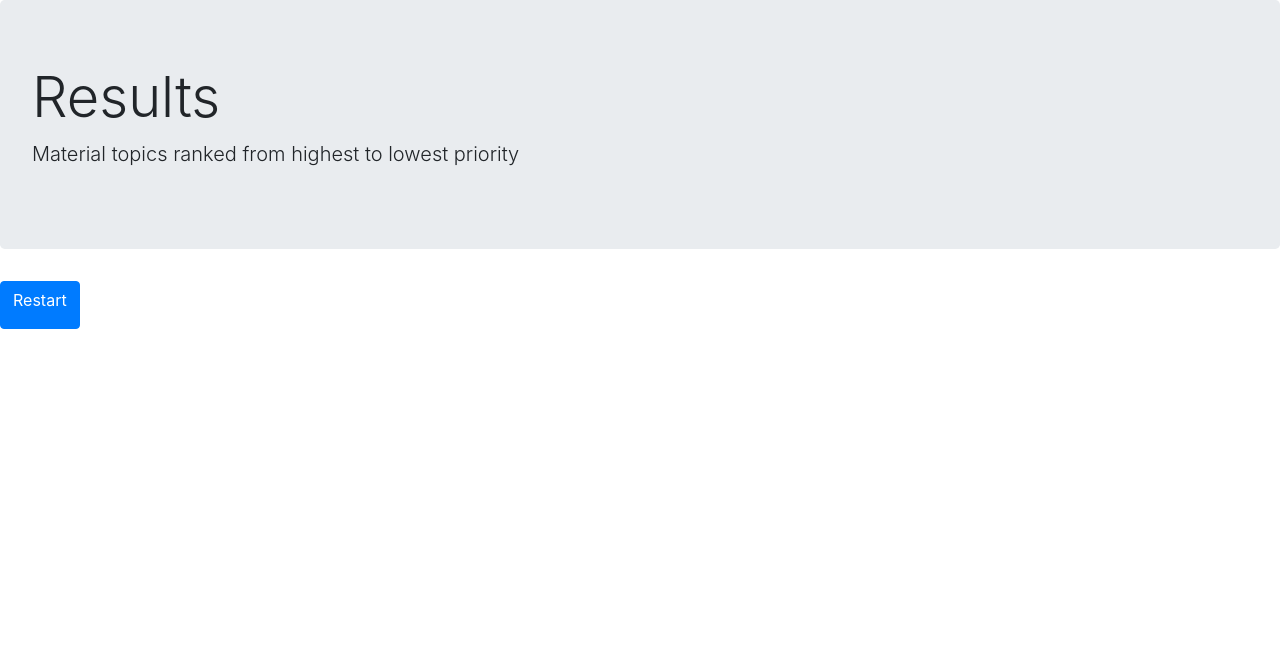
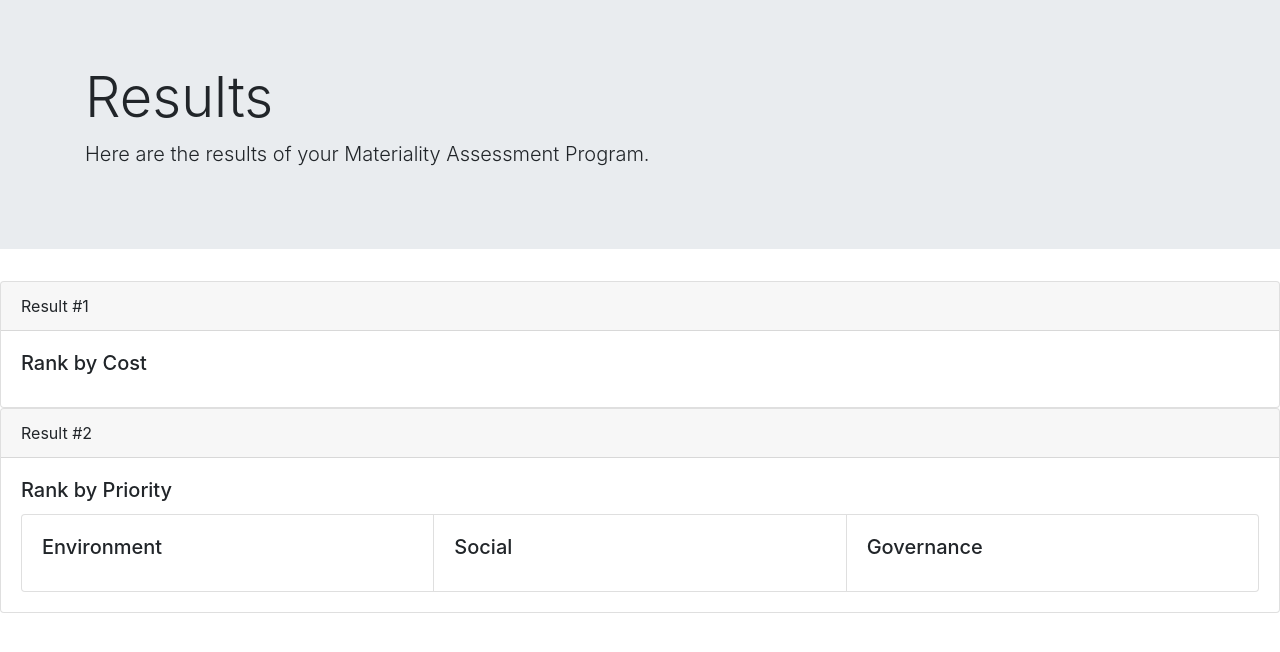
Before and after one commit to henrietta-k/flask, a Flask app: template templates/results.html in a window 1280 px wide. Shown: the top 652 px of the page. Run offline with Flask 3, Linux system fonts and the light colour scheme; the template is opened without the code that fills it, so the values that code supplies are empty; parts of the project's set-up code (start-up, migrations or seed data) failed here and were passed over; some libraries are stand-ins or nearby versions.

Commit message:
Fix GET, POST methods

```diff
--- a/app.py
+++ b/app.py
@@ -26,14 +26,18 @@ int_id = 1
 #For each subsequent question
 @app.route('/question/<int:id>', methods=["POST"])
 def question(id):
+    print("Here is the next question: ", ext_tracker.next_question())
     if ext_tracker.next_question():
         if id == 1:
-            #TODO: Initializing object costs
+            #Initializing object costs
             e_costs = request.form.getlist("e_cost")
             s_costs = request.form.getlist("s_cost")
             g_costs = request.form.getlist("g_cost")
+            ext_tracker.assign_costs(e_costs, s_costs, g_costs)
 
-            print("E costs: ", e_costs, "S costs: ", s_costs, "G costs: ", g_costs)
+            #TODO: see if this works and store it somewhere
+            #NOTE: either put it in a Tracker object or somehow get it to the results page
+            max = request.form.getlist("max")
 
             #Getting the Topics
             e, s, g = ext_tracker.get_topics()
@@ -41,6 +45,7 @@ def question(id):
             title, question = ext_tracker.next_question()
             return render_template("question.html", environment=e, social=s, governance=g, next=id, question=question, title=title)
         else:
+            print("I'm here now")
             e = request.form.getlist("e")
             s = request.form.getlist("s")
             g = request.form.getlist("g")
@@ -69,16 +74,8 @@ def question(id):
             e, s, g = int_tracker.get_topics()
             return render_template("question.html", environment=e, social=s, governance=g, next=int_id, question=question, title=title)
     else:
-        #Getting the calculated results
-        results_by_cost = merge_costs(int_tracker, ext_tracker)
-        results_by_rank = merge_ranking(int_tracker, ext_tracker)
-
-        #Results for each of the categories
-        e1, s1, g1 = results_by_cost
-        e2, s2, g2 = results_by_rank
-
-        #Final results will be displayed
-        return render_template("results.html", e_cost=e1, s_cost=s1, g_cost=g1, e_rank=e2, s_rank=s2, g_rank=g2)
+        #TODO: figure out how to get to this point --> code keeps breaking somewhere here
+        return render_template("pre-result.html")
 
 
 @app.route("/get-costs", methods=["POST"])
@@ -89,4 +86,24 @@ def get_costs():
     g = request.form.get("g")
     e, s, g = ext_tracker.initialize(e, s, g)
 
-    return render_template("costs.html", environment=e, social=s, governance=g)
+    #Total number of questions
+    total = len(e) + len(s) + len(g)
+    total = [i for i in range(1, total + 1)]
+
+    return render_template("costs.html", environment=e, social=s, governance=g, total=total)
+
+#TODO: fix this later
+@app.route("/results", methods=["POST"])
+def result():
+    #Max number of topics the user wants to see
+    max = request.form.get("max")
+
+    #Getting the calculated results
+    results_by_cost = merge_costs(int_tracker, ext_tracker, max)
+    results_by_rank = merge_ranking(int_tracker, ext_tracker)
+
+    #Results for each of the categories
+    e, s, g = results_by_rank
+
+    #Final results will be displayed
+    return render_template("results.html", total=results_by_cost, environment=e, social=s, governance=g)
--- a/templates/results.html
+++ b/templates/results.html
@@ -3,39 +3,85 @@
 </head>
 
 <body>
-
-    <!--Results displayed-->
-    <div class="jumbotron">
-        <h1 class="display-4">Results</h1>
-        <p class="lead">Material topics ranked from highest to lowest priority</p>
-        <p class="lead">
-        </p>
+    <!--Results-->
+    <div class="jumbotron jumbotron-fluid">
+        <div class="container">
+          <h1 class="display-4">Results</h1>
+          <p class="lead">Here are the results of your Materiality Assessment Program.
+          </p>
+        </div>
       </div>
 
+      <!--Ranking by cost and benefits to the company-->
+      <div class="card">
+        <div class="card-header">
+          Result #1
+        </div>
+        <div class="card-body">
+          <h5 class="card-title">Rank by Cost</h5>
+          {% for topic in total%}
+          <p class="card-text">
+            <li>{{ topic }}</li>
+        </p>
+        {% endfor %}
+        </div>
+      </div>
 
-      <!--Results-->
+      <div class="card">
+        <div class="card-header">
+          Result #2
+        </div>
+        <div class="card-body">
+          <h5 class="card-title">Rank by Priority</h5>
+
       <div class="card-group">
-
-        <!--Generating a card for every result-->
-        {% for result in results %}
+        <!--Environmental topics-->
         <div class="card">
             <div class="card-body">
-              <h5 class="card-title">Results by ___</h5> <!--Figure out how to state the way of ranking these topics-->
-              {% for topic in topics %}
-                  <li>
-                      {{ topic }}
-                  </li>
+              <h5 class="card-title">Environment</h5>
+              {% for topic in environment %}
+              <div class="form-group row">
+                <label for="colFormLabelSm" class="col-sm-2 col-form-label col-form-label-sm"> {{ topic }} </label>
+                <div class="col-sm-10">
+                  <input type="text" class="form-control form-control-sm" id="colFormLabelSm" placeholder="score" name="e_cost">
+                </div>
+              </div>
               {% endfor %}
-              </form>
+            </div>
+        </div>
+
+          <!--Social topics-->
+          <div class="card">
+            <div class="card-body">
+              <h5 class="card-title">Social</h5>
+              {% for topic in social %}
+              <div class="form-group row">
+                <label for="colFormLabelSm" class="col-sm-2 col-form-label col-form-label-sm"> {{ topic }} </label>
+                <div class="col-sm-10">
+                  <input type="text" class="form-control form-control-sm" id="colFormLabelSm" placeholder="score" name="e_cost">
+                </div>
+              </div>
+              {% endfor %}
             </div>
           </div>
-          {% endfor %}
 
-      <!--Restart the program-->
-      <div>
-        <br></br>
+          <!--Governance topics-->
+        <div class="card">
+            <div class="card-body">
+              <h5 class="card-title">Governance</h5>
+              {% for topic in governance %}
+              <div class="form-group row">
+                <label for="colFormLabelSm" class="col-sm-2 col-form-label col-form-label-sm"> {{ topic }} </label>
+                <div class="col-sm-10">
+                  <input type="text" class="form-control form-control-sm" id="colFormLabelSm" placeholder="score" name="e_cost">
+                </div>
+              </div>
+              {% endfor %}
+            </div>
+        </div>
     </div>
-      <a class="btn btn-primary" href="/start" role="button">Restart</a>
+        </div>
+      </div>
 
     <script src="https://code.jquery.com/jquery-3.2.1.slim.min.js" integrity="sha384-KJ3o2DKtIkvYIK3UENzmM7KCkRr/rE9/Qpg6aAZGJwFDMVNA/GpGFF93hXpG5KkN" crossorigin="anonymous"></script>
     <script src="https://cdn.jsdelivr.net/npm/popper.js@1.12.9/dist/umd/popper.min.js" integrity="sha384-ApNbgh9B+Y1QKtv3Rn7W3mgPxhU9K/ScQsAP7hUibX39j7fakFPskvXusvfa0b4Q" crossorigin="anonymous"></script>
--- a/templates/topics.html
+++ b/templates/topics.html
@@ -46,7 +46,7 @@
               <div class="card-body">
                 <h5 class="card-title">Governance</h5>
                 <p class="card-text">
-                    <li>a</li>
+                    <li><em>OHS</em></li>
                     <li>b</li>
                     <li>c</li>
                 </p>
--- a/utils.py
+++ b/utils.py
@@ -1,6 +1,8 @@
 """
 Contains questions that will be asked
 """
+
+#Source: GRI Material Topics 2021
 
 questions_ext = [("Scale of Negative Impact", "How grave is its negative impact?"),
                  ("Scope of Negative Impact", "How widespread is the impact? \n(Eg. the number of individuals affected or the extend of environmental damage.)"),
@@ -11,17 +13,16 @@ questions_ext = [("Scale of Negative Impact", "How grave is its negative impact?
                  ("Scope of Positive Impact", "What is the scope of the potential positive impact?"),
                  ("Likelihood", "What is the likelihood of the potential positive impact?")]
 
-#NOTE: might not need this anymore
-bounds_ext = [0, 0, 0, 0, 0, 0, 0, 0]
-
-questions_int = []
-
-bounds_int = []
-
-ext_q_dict = {} #Questions
-int_q_dict = {}
-
-for i, q in enumerate(questions_ext):
-    ext_q_dict[q] = bounds_ext[i]
-for i, q in enumerate(questions_int):
-    int_q_dict[q] = bounds_int[i]
+questions_int = [("Purpose", "• The organization’s purpose, value or mission statements, business model, and strategies."),
+                 ("Types of Activities", "The types of activities it carries out (e.g., sales, marketing, manufacturing, distribution) and the geographic locations of these activities."),
+                 ("Products & Services", "The types of products and services it offers and the markets it serves (i.e., the types of customers and beneficiaries targeted, and the geographic locations where products and services are offered)."),
+                 ("Sectors", "The sectors in which the organization is active and their characteristics (e.g., whether they involve informal work, whether they are labor or resource intensive)."),
+                 ("Employees", "The number of employees, including whether they are full-time, part-time, non-guaranteed hours, permanent or temporary, and their demographic characteristics (e.g., age, gender, geographic location)."),
+                 ("Number of Workers", "The number of workers who are not employees and whose work is controlled by the organization, including the types of worker (e.g., agency workers, contractors, self-employed persons, volunteers), their contractual relationship with the organization (i.e., whether the organization engages these workers directly or indirectly through a third party), and the work they perform."),
+                 ("Business Relationships", "• The types of business relationships it has (e.g., joint ventures, suppliers, franchisees)."),
+                 ("Types of Activities (Business-Related)", "The types of activities undertaken by those with which it has business relationships (e.g., manufacturing the organization’s products, providing security services to the organization)."),
+                 ("Nature of Business Relationships", "The nature of the business relationships (e.g., whether they are based on a long-term or short-term contract, whether they are based on a specific project or event)."),
+                 ("Geographic Locations", "• The geographic locations where the activities of the business relationships take place."),
+                 ("Sustainability Context", "Economic, environmental, human rights, and other societal challenges at local, regional, and global levels related to the organization’s sectors and the geographic location of its activities and business relationships (e.g., climate change, lack of law enforcement, poverty, political conflict, water stress)."),
+                 ("Responsibility", "The organization’s responsibility regarding the authoritative intergovernmental instruments with which it is expected to comply.\n Eg. UN Guiding Principles on Business and Human Rights, Organisation for Economic Co-operation and Development (OECD) Guidelines for Multinational Enterprises"),
+                 ("Laws and Regulations", "• The organization’s responsibility regarding the laws and regulations with which it is expected to comply.")]
```
Also changed, not shown: backend.py (+22 -4 lines), results.py (+6 -32 lines), templates/costs.html (+28 -3 lines), templates/pre-result.html (added, +29 -0 lines), templates/terminate.html (deleted).
